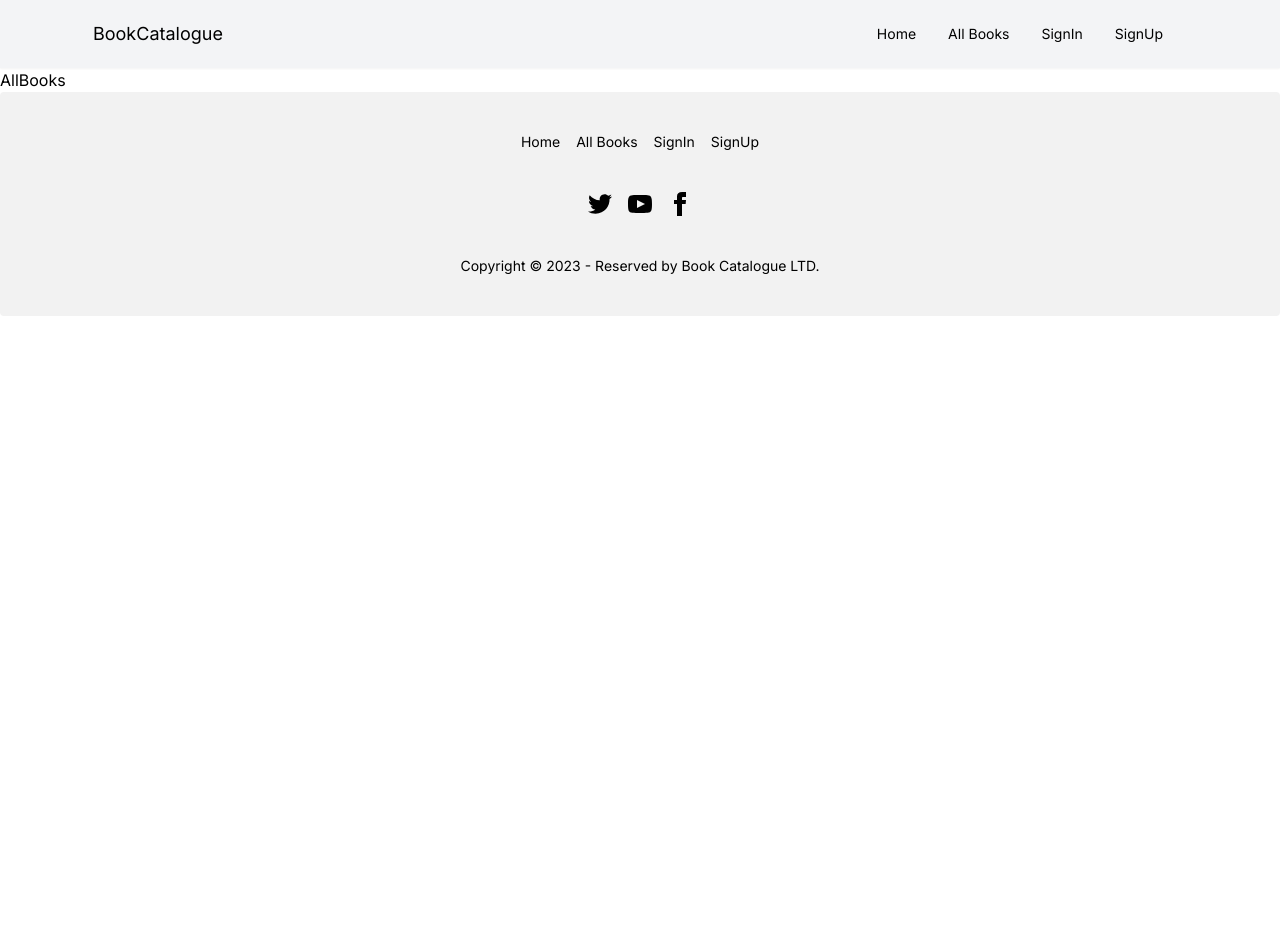
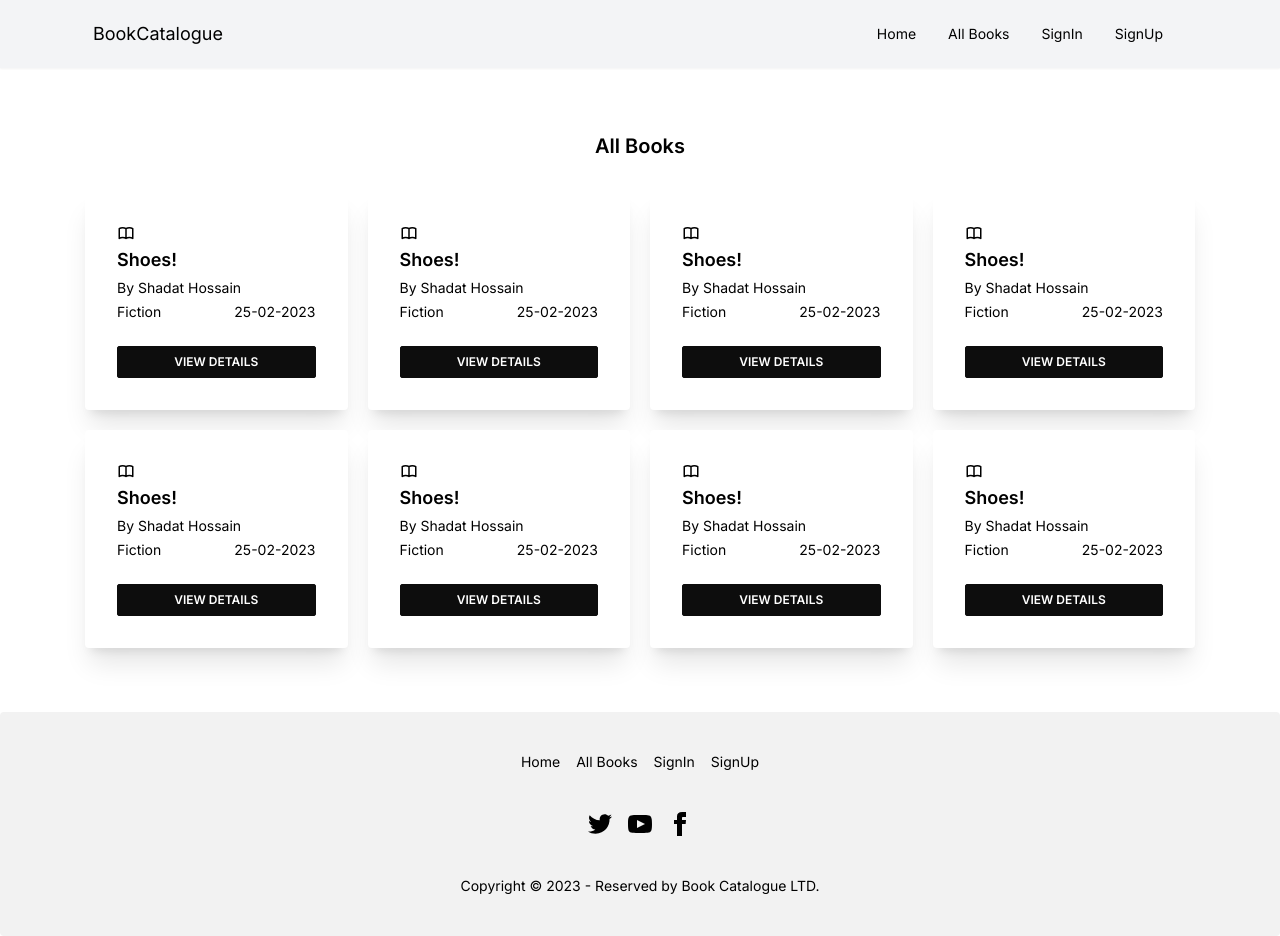
Before and after one commit to sifatullahsu/book-catalogue, a React (Vite) app: page /all-books in a window 1280 px wide. Before the commit the page ends 800 px from the top, so only its background shows below. Built offline with nearby package versions, Linux system fonts and the light colour scheme.

Commit message:
all book page

```diff
--- a/src/pages/AllBooks.tsx
+++ b/src/pages/AllBooks.tsx
@@ -1,7 +1,25 @@
+import BookGrid from "../components/BookGrid";
+
 const AllBooks = () => {
   return (
     <>
-      <div>AllBooks</div>
+      <div className="container">
+        <div className="py-16">
+          <div className="text-center pb-8">
+            <h2 className="text-xl font-semibold">All Books</h2>
+          </div>
+          <div className="grid grid-cols-1 md:grid-cols-3 lg:grid-cols-4 gap-5">
+            <BookGrid />
+            <BookGrid />
+            <BookGrid />
+            <BookGrid />
+            <BookGrid />
+            <BookGrid />
+            <BookGrid />
+            <BookGrid />
+          </div>
+        </div>
+      </div>
     </>
   );
 };
```
